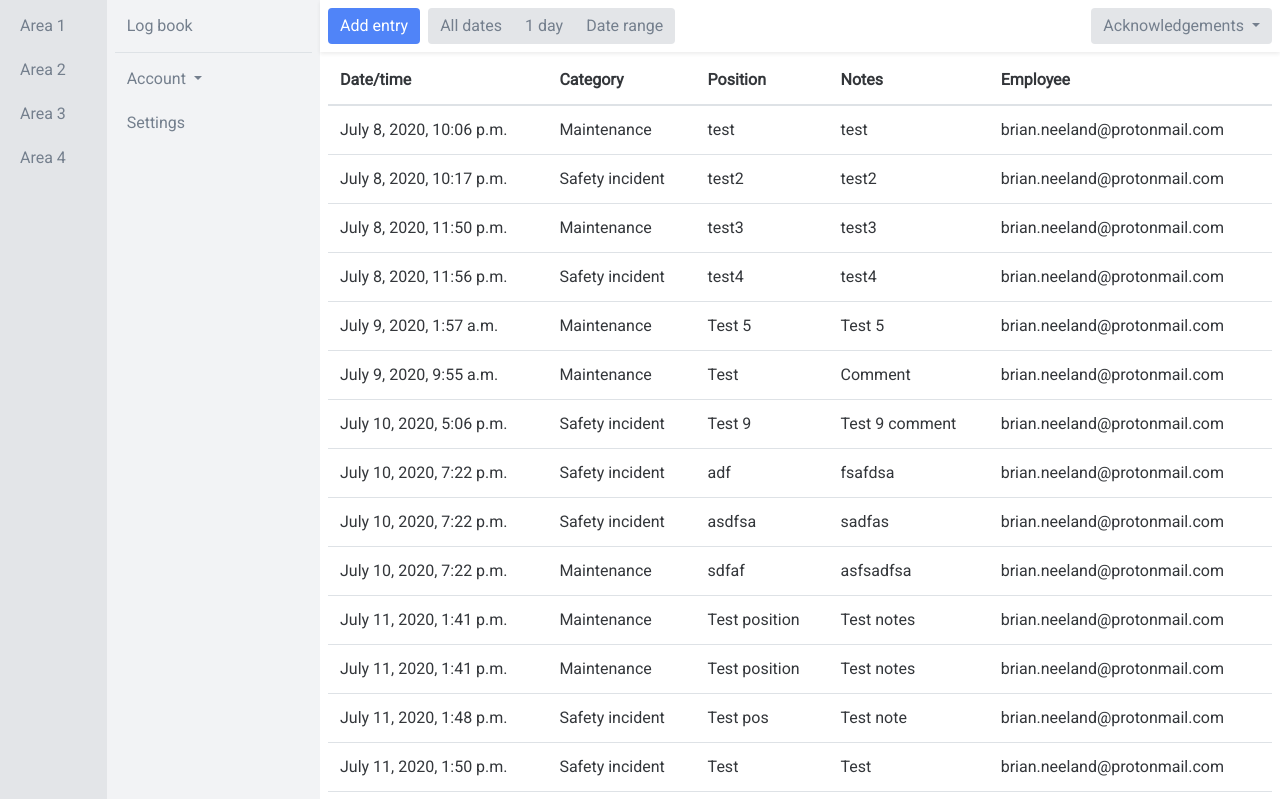
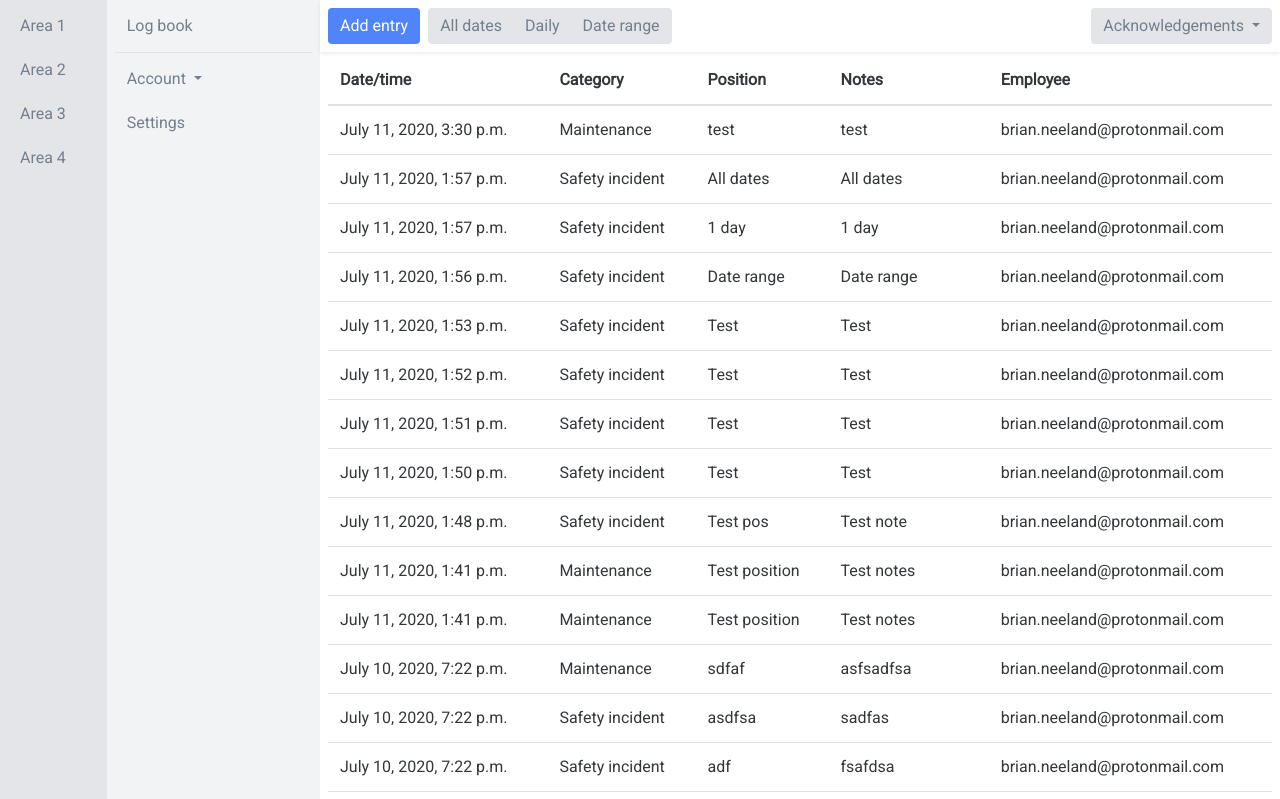
Before and after one commit to bneeland/tidylog, a Django app: a page that uses app/templates/app/log.html in a window 1280 px wide. Shown: the top 799 px of the page. Run offline with Django 3.2, Linux system fonts and the light colour scheme; a user stored in the database is signed in; data comes from the database, SQL or seed files in the repository; some libraries are stand-ins or nearby versions.

Commit message:
Ordered entries by reverse date

```diff
--- a/app/templates/app/log.html
+++ b/app/templates/app/log.html
@@ -73,17 +73,17 @@
               {% now "Y" as current_year %}
               {% now "m" as current_month %}
               {% now "d" as current_day %}
-              <a type="button" class="btn btn-secondary" href="{% url 'app:log_1_day' area.pk log.pk current_year current_month current_day %}">1 day</a>
-              <a type="button" class="btn btn-secondary" href="{% url 'app:log_date_range'  area.pk log.pk 2020 07 09 2020 07 10 %}"">Date range</a>
+              <a type="button" class="btn btn-secondary" href="{% url 'app:log_daily' area.pk log.pk current_year current_month current_day %}">Daily</a>
+              <a type="button" class="btn btn-secondary" href="{% url 'app:log_date_range'  area.pk log.pk 2020 06 01 2020 07 30 %}"">Date range</a>
             </div>
           </div>
         <!-- </div> -->
 
           <div class="pl-2">
-            {% if url_name == 'log_1_day' %}
+            {% if url_name == 'log_daily' %}
               <span class="btn btn-text">{{ view.kwargs.year }}-{{ view.kwargs.month|stringformat:"02d" }}-{{ view.kwargs.day|stringformat:"02d" }}</span>
-              <a type="button" class="btn btn-secondary" href="{% url 'app:log_1_day' area.pk log.pk date_remove|date:'Y' date_remove|date:'m' date_remove|date:'d' %}"><i class="fas fa-angle-left"></i></a>
-              <a type="button" class="btn btn-secondary" href="{% url 'app:log_1_day' area.pk log.pk date_add|date:'Y' date_add|date:'m' date_add|date:'d' %}"><i class="fas fa-angle-right"></i></a>
+              <a type="button" class="btn btn-secondary" href="{% url 'app:log_daily' area.pk log.pk date_remove|date:'Y' date_remove|date:'m' date_remove|date:'d' %}"><i class="fas fa-angle-left"></i></a>
+              <a type="button" class="btn btn-secondary" href="{% url 'app:log_daily' area.pk log.pk date_add|date:'Y' date_add|date:'m' date_add|date:'d' %}"><i class="fas fa-angle-right"></i></a>
             {% endif %}
           </div>
 
--- a/app/urls.py
+++ b/app/urls.py
@@ -8,6 +8,6 @@
     path('', views.Home.as_view(), name='home'),
     path('area-<int:area_pk>', views.Area.as_view(), name='area'),
     path('area-<int:area_pk>/log-<int:log_pk>', views.Log.as_view(), name='log'),
-    path('area-<int:area_pk>/log-<int:log_pk>/1-day/<int:year>-<int:month>-<int:day>', views.Log.as_view(), name='log_1_day'),
+    path('area-<int:area_pk>/log-<int:log_pk>/daily/<int:year>-<int:month>-<int:day>', views.Log.as_view(), name='log_daily'),
     path('area-<int:area_pk>/log-<int:log_pk>/date-range/<int:year_start>-<int:month_start>-<int:day_start>/<int:year_end>-<int:month_end>-<int:day_end>', views.Log.as_view(), name='log_date_range'),
 ]
--- a/app/views.py
+++ b/app/views.py
@@ -62,13 +62,13 @@
         context['fields'] = log_fields_qs
 
         # Get entries
-        entries = models.Entry.objects.filter(log=log)
+        entries = models.Entry.objects.filter(log=log).order_by('-created_at')
 
-        # Filter for 1-day / date-range views
+        # Filter for daily / date-range views
         url_name = resolve(self.request.path_info).url_name
         context['url_name'] = url_name
 
-        if url_name == "log_1_day":
+        if url_name == "log_daily":
             year = self.kwargs['year']
             month = self.kwargs['month']
             day = self.kwargs['day']
@@ -96,7 +96,7 @@
             day_end = self.kwargs['day_end']
 
             date_start = timezone.make_aware(datetime.datetime(year_start, month_start, day_start))
-            date_end = timezone.make_aware(datetime.datetime(year_end, month_end, day_end+1))
+            date_end = timezone.make_aware(datetime.datetime(year_end, month_end, day_end))
 
             # context['year_start'] = year_start
             # context['month_start'] = month_start
@@ -131,7 +131,7 @@
                 'area_pk': self.kwargs['area_pk'],
                 'log_pk': self.kwargs['log_pk'],
             })
-        elif url_name == 'log_1_day':
+        elif url_name == 'log_daily':
             return reverse_lazy(url_name_complete, kwargs={
                 'area_pk': self.kwargs['area_pk'],
                 'log_pk': self.kwargs['log_pk'],
```
